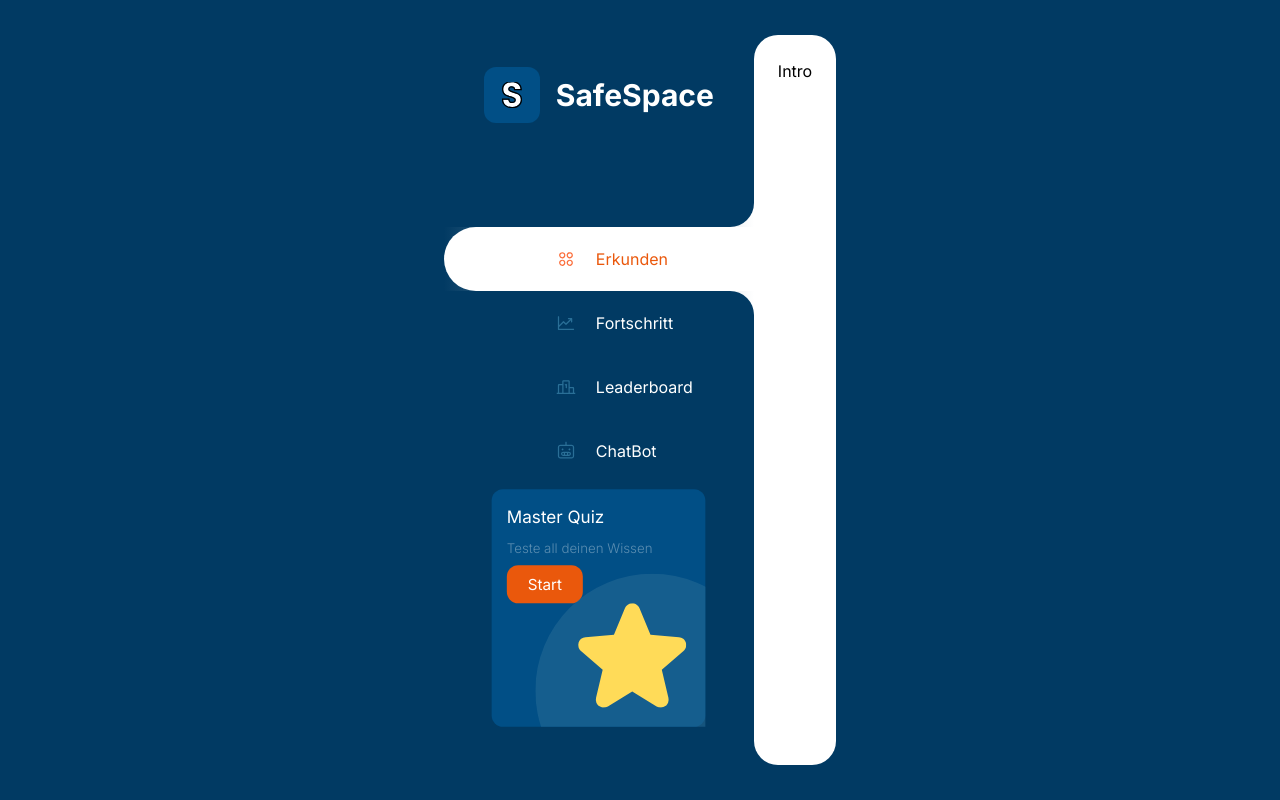
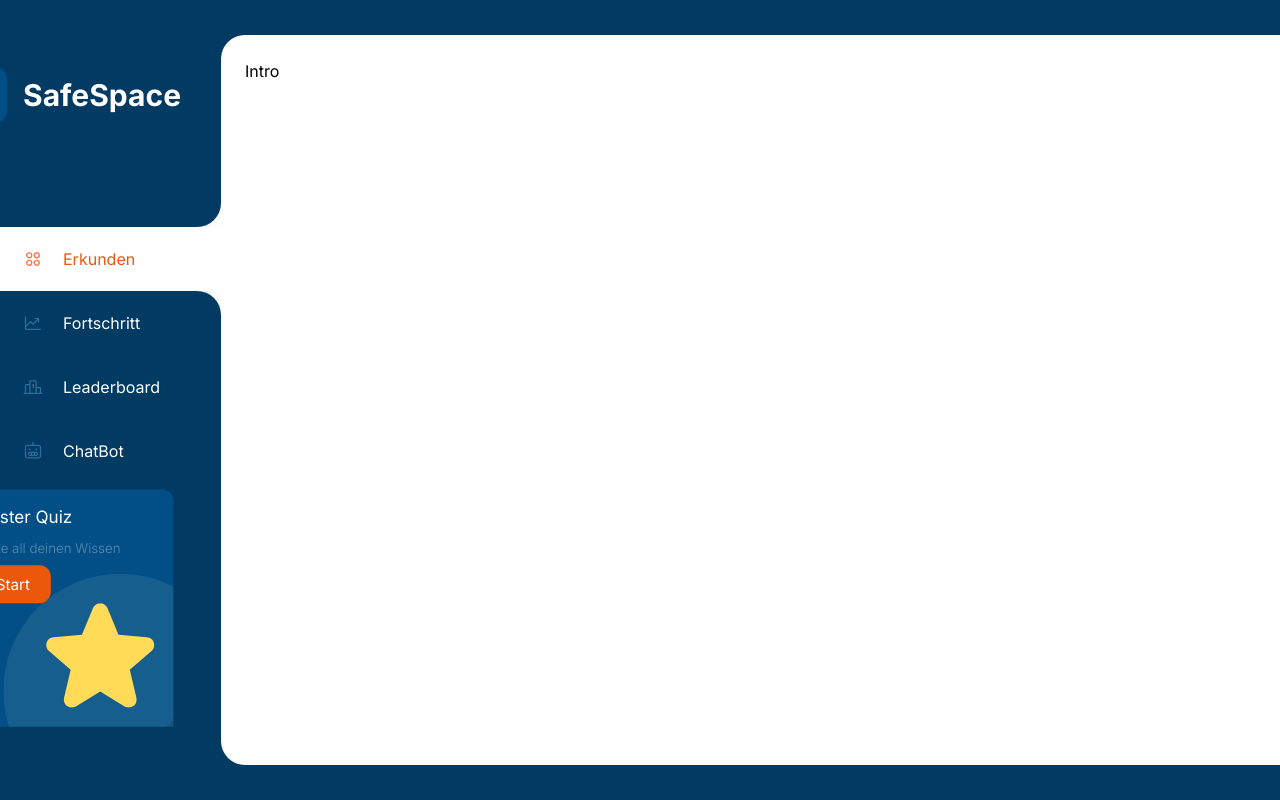
Before and after one commit to uwumarogie/ITBL-Datenschutz, a Next.js app: page /space/intro in a window 1280 px wide. Built offline with nearby package versions, Linux system fonts and the light colour scheme.

Commit message:
fix: last design

```diff
--- a/src/app/space/intro/page.tsx
+++ b/src/app/space/intro/page.tsx
@@ -1,3 +1,3 @@
 export default function Intro() {
-  return <div>Intro</div>;
+  return <div className="min-w-[1100px] ">Intro</div>;
 }
--- a/src/app/space/layout.tsx
+++ b/src/app/space/layout.tsx
@@ -29,7 +29,7 @@ export default function Layout({ children }: { children: React.ReactNode }) {
           <UnlockMasterQuiz />
         </div>
 
-        <div className="flex flex-row justify-center items-center max-w-3/4">
+        <div className="flex flex-row justify-center items-center lg:max-w-3/4">
           <div className="bg-white rounded-3xl p-6 w-full min-h-[730px]">
             {children}
           </div>
--- a/src/components/ExerciseLink.tsx
+++ b/src/components/ExerciseLink.tsx
@@ -2,15 +2,16 @@ import Link from "next/link";
 import Image from "next/image";
 import { displayText } from "@/util/startingSiteFunctions";
 
+type ExerciseLink = {
+    slug: string;
+    text: string;
+    imageSrc: string;
+};
 export default function ExerciseLink({
   slug,
   text,
   imageSrc,
-}: {
-  slug: string;
-  text: string;
-  imageSrc: string;
-}) {
+}: ExerciseLink) {
   const modifiedText = displayText(text);
   return (
     <Link
--- a/src/components/ExerciseNavigation.tsx
+++ b/src/components/ExerciseNavigation.tsx
@@ -23,7 +23,7 @@ const exerciseLinksData = [
 
 export function ExerciseNavigation() {
   return (
-    <div className="px-6">
+    <div className="px-3">
       <h1 className="text-blue-background text-4xl font-extrabold mt-3">
         Sicher unterwegs in sozialen Medien
       </h1>
--- a/src/components/Section.tsx
+++ b/src/components/Section.tsx
@@ -43,7 +43,6 @@ export function Section() {
           first && "rounded-br-3xl",
         )}
       ></div>
-
       <Link
         onClick={() => setSection("1")}
         href="/space"
```
